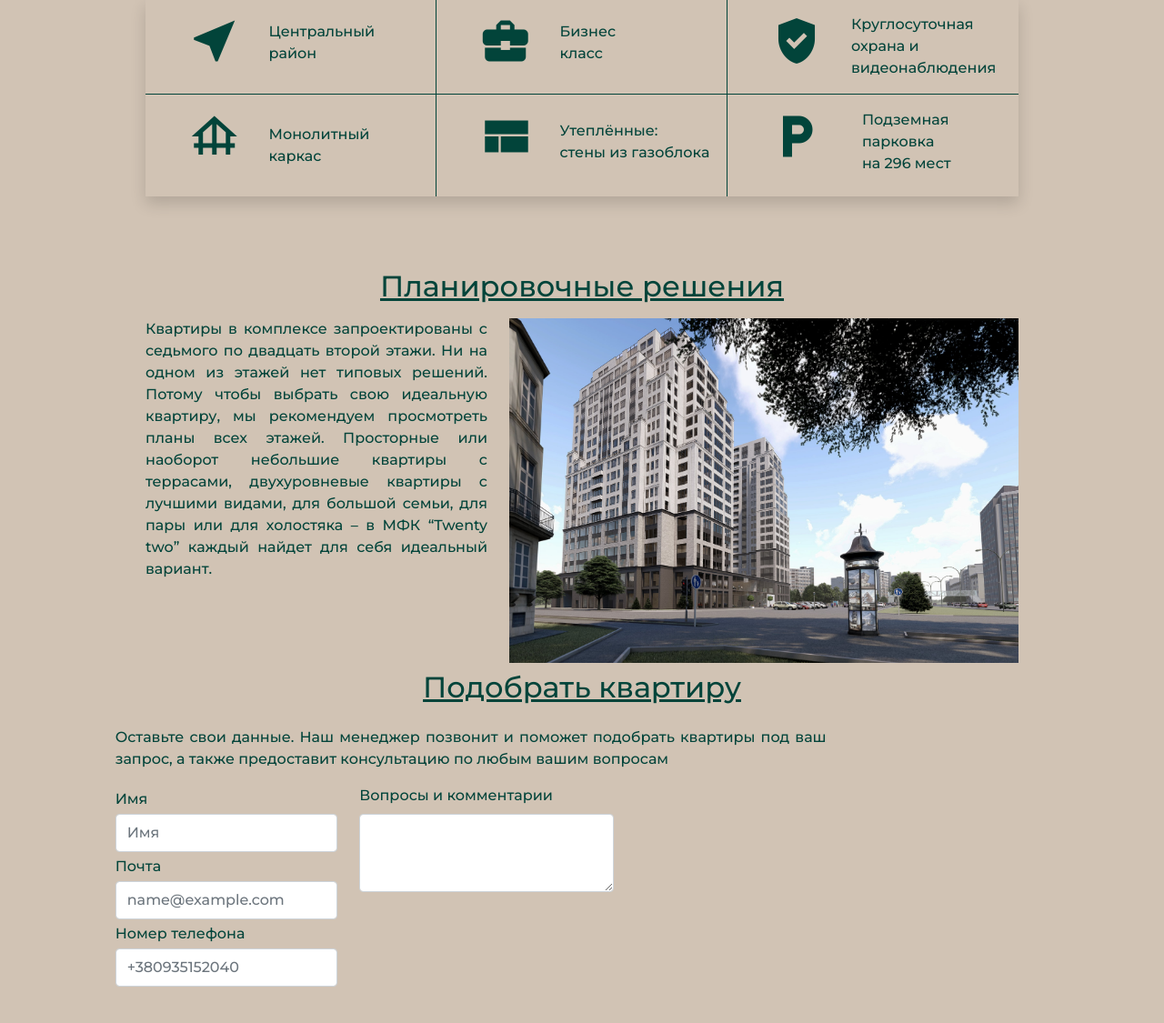
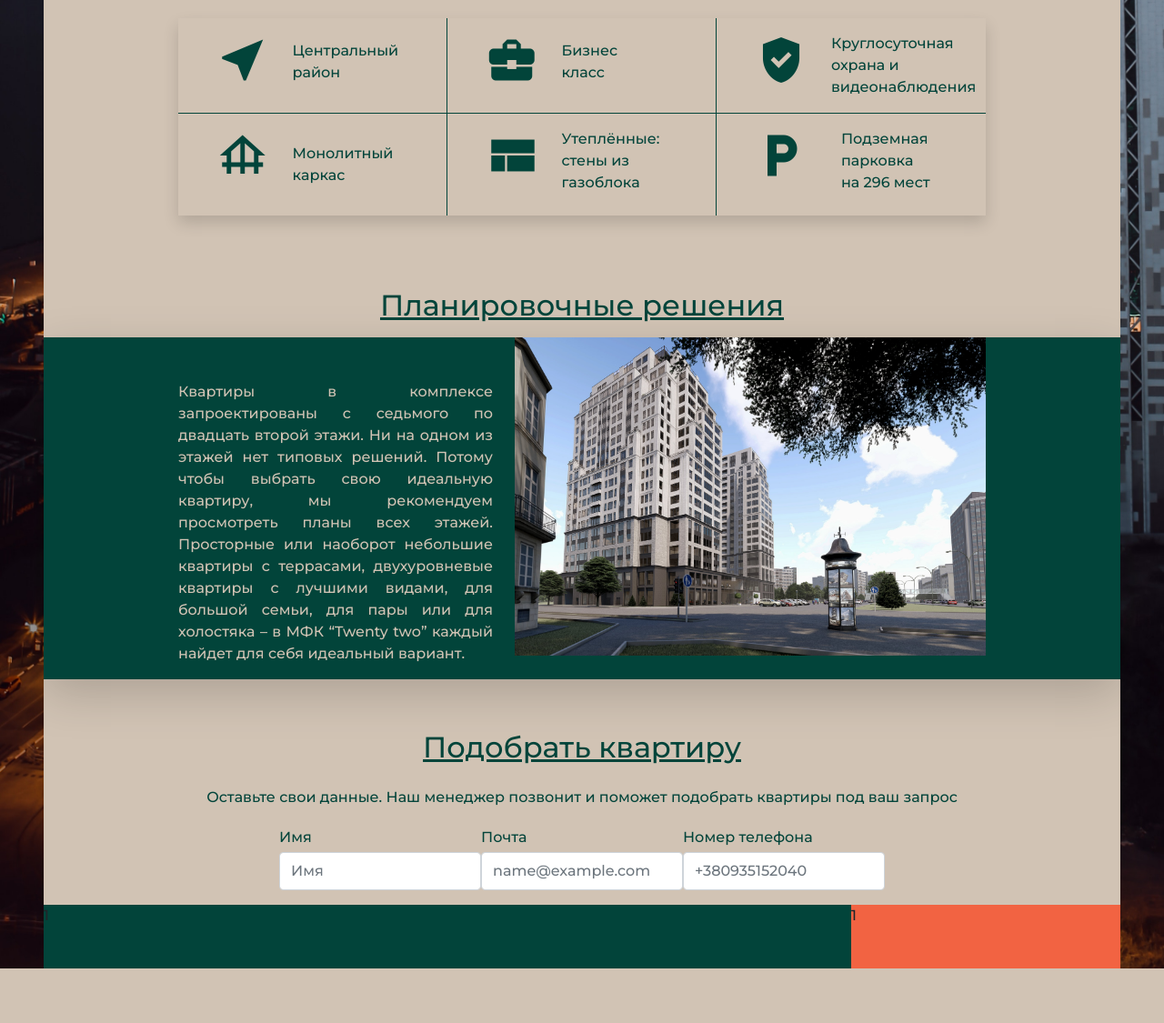
Before and after one commit to Zurarose/TwentyTwo, a Django app: page / in a window 1280 px wide. Shown: the part 1473-2598 px from the top of the page at 91% size. After the commit the page ends 2538 px from the top, so only its background shows below. Run offline with Django 3.2, Linux system fonts and the light colour scheme; some libraries are stand-ins or nearby versions.

Commit message:
styles fix

```diff
--- a/app/templates/app/index.html
+++ b/app/templates/app/index.html
@@ -27,12 +27,12 @@
     <span class="visually-hidden">Next</span>
   </button>
 </div>
-<span id="about_compelx"></span>
+
 <div class="col-12 d-flex justify-content-center mt-5">
-    <div  class="col-10 p-2 green-tx"><p style="text-decoration:underline" class="h2 text-center">Про комплекс</p></div>
+    <div id="about_compelx" class="col-10 p-2 green-tx"><p style="text-decoration:underline" class="h2 text-center">Про комплекс</p></div>
 </div>
 <div class="d-flex justify-content-center" >
-    <div class="row col-9 border-1 border-start border-bottom border-green p-4 shadow">
+    <div class="row col-9 border-1 border-bottom border-green p-4 shadow">
         <div class="d-flex align-items-start p-0">
           <div class="nav flex-column nav-pills yellow-bg" id="v-pills-tab" role="tablist" aria-orientation="vertical">
             <button class="shadow mb-2 px-2 pt-2 pb-1 nav-link active green-tx border border-yellow rounded-3" id="v-pills-apartment-tab" data-bs-toggle="pill" data-bs-target="#v-pills-apartment" type="button" role="tab" aria-controls="v-pills-home" aria-selected="true">
@@ -101,10 +101,10 @@
 <div class="col-12 d-flex justify-content-center">
     <div class="col-10 p-2 green-tx"><p style="text-decoration:underline" class="h2 text-center">Планировочные решения</p></div>
 </div>
-    <div class="d-flex justify-content-center col-12 m-0">
+    <div class="d-flex green-bg shadow-lg justify-content-center col-12 m-0">
         <div class="col-9 row">
-            <div class="col-5 p-0 yellow-bg green-tx" >
-                <p align="justify" class="pe-4">
+            <div class="col-5 p-0 yellow-tx" >
+                <p align="justify" class="pe-4 pt-5">
                     Квартиры в комплексе запроектированы с седьмого по двадцать второй этажи. Ни на одном из этажей нет типовых решений. Потому чтобы выбрать свою идеальную квартиру, мы рекомендуем просмотреть планы всех этажей.
                     Просторные или наоборот небольшие квартиры с террасами, двухуровневые квартиры с лучшими видами, для большой семьи, для пары или для холостяка – в МФК “Twenty two” каждый найдет для себя идеальный вариант.
                 </p>
@@ -123,36 +123,29 @@
             </iframe>
     </div>
 </div>-->
-<div class="col-12 d-flex justify-content-center">
+<div class="mt-5 col-12 d-flex justify-content-center">
     <div class="col-10 p-2 green-tx"><p style="text-decoration:underline" class="h2 text-center">Подобрать квартиру</p></div>
 </div>
 <div class="col-12 d-flex justify-content-center">
-    <div class="col-10 row">
-        <div class="">
-            <div class="col-9 m-2 green-tx">
-                <p align="justify">Оставьте свои данные. Наш менеджер позвонит и поможет подобрать квартиры под ваш запрос, а также предоставит консультацию по любым вашим вопросам</p>
-                <div class="row">
-                    <div class="mb-2 col-4">
+    <div class="col-9 m-2 green-tx ">
+        <p class="d-flex justify-content-center" align="justify">Оставьте свои данные. Наш менеджер позвонит и поможет подобрать квартиры под ваш запрос</p>
+            <div class="mb-2 col-12 d-flex flex-row col-4 justify-content-center">
+                <div class="col-3">
                     <label for="exampleFormControlInput1" class="form-label my-1">Имя</label>
                     <input type="text" class="form-control py-2" id="exampleFormControlInput1" placeholder="Имя">
-
+                </div>
+                <div class="col-3">
                     <label for="exampleFormControlInput2" class="form-label my-1">Почта</label>
                     <input type="email" class="form-control py-2" id="exampleFormControlInput2" placeholder="name@example.com">
-
+                </div>
+                <div class="col-3">
                     <label for="exampleFormControlInput3" class="form-label my-1">Номер телефона</label>
                     <input type="text" class="form-control py-2" id="exampleFormControlInput3" placeholder="+380935152040">
-                    </div>
-                    <div class="mb-2 col-8 " >
-                        <label for="exampleFormControlTextarea1" class="form-label">Вопросы и комментарии</label>
-                        <textarea class="form-control m-0" id="exampleFormControlTextarea1" rows="3"></textarea>
                 </div>
             </div>
     </div>
 </div>
-    </div>
-</div>
-<div class="mt-4">
-</div>
+
 
 
 {% endblock %}
--- a/app/templates/app/layout.html
+++ b/app/templates/app/layout.html
@@ -108,11 +108,11 @@
         body {
             /* background-color:rgb(209, 195, 180) !important;
            background-image: url('../static/app/img/sup_items/bg.png');
+         */
+            font-family: 'Montserrat', sans-serif;
+            background-image: url('../static/app/img/sup_items/visual_4.jpg');
             background-repeat: no-repeat;
-           background-position: 110% 32% ;
-           background-size: 30%;*/
-            background-color: rgb(209, 195, 180) !important;
-            font-family: 'Montserrat', sans-serif;
+            background-size: cover;
         }
 
         .green-bg {
@@ -170,7 +170,9 @@
     </style>
 </head>
 
-<body class="p-0">
+<body class="p-0 mx-5 yellow-bg mb-0">
+    <div class="shadow-lg yellow-bg">
+
         <div id="loading">
             <div class="text-center">
                 <div class="spinner-border text-warning" role="status">
@@ -179,7 +181,7 @@
             </div>
         </div>
         <nav class="p-0 sticky-top">
-        <div class="container-fluid p-0">
+            <div class="col-12 p-0">
                 <div class="row shadow-sm m-0 p-0 border-bottom border-yellow">
                     <div class="d-flex justify-content-center col-2 p-0 border-end orange-bg border-yellow">
                         <a class="m-1 logo" href="{% url 'home' %}"><img style="width: 160px;" src="{% static 'app/img/cmprsd/22_logo_white.png' %}" class="img-fluid" alt="..."></a>
@@ -232,9 +234,11 @@
         </nav>
 
         {% block content %}
-
         {% endblock %}
-    <footer>
+    </div>
+    <footer class="col-12 d-flex flex-row" style="height:70px">
+        <div class="col-9 green-bg">1</div>
+        <div class="col-3 orange-bg">1</div>
     </footer>
 
     <script src="{% static 'app/scripts/jquery-3.6.0.js' %}"></script>
```
Also changed, not shown: app/static/app/img/sup_items/visual_4.jpg (added), 1 other file. Lines whose indentation alone changed are shown as unchanged.
